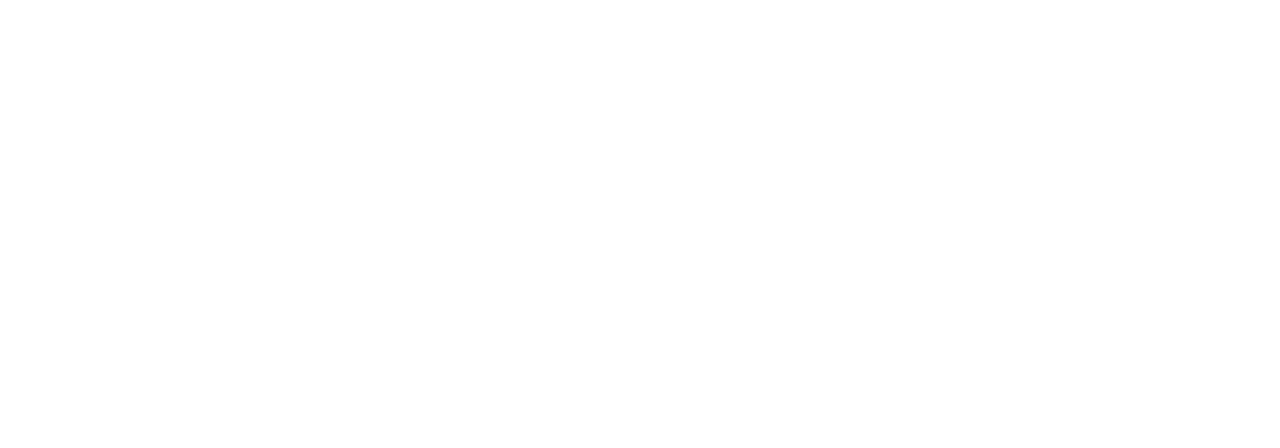
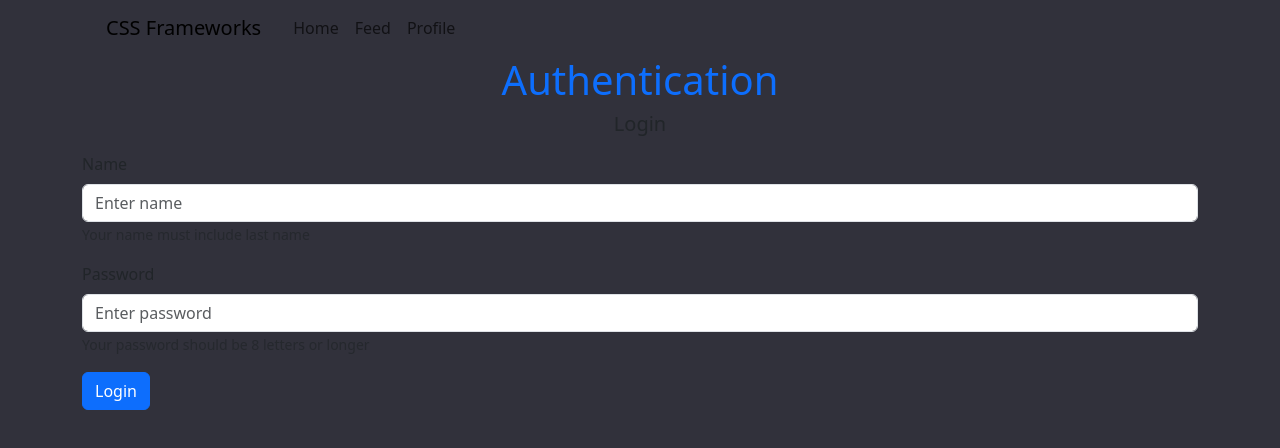
Before and after one commit to eskiltorset/css-frameworks, a website: page index.html in a window 1280 px wide. Drawn offline with nearby package versions, Linux system fonts and the light colour scheme.

Commit message:
installed sass watch and made scss files

```diff
--- a/index.html
+++ b/index.html
@@ -1,11 +1,72 @@
 <!DOCTYPE html>
-<html lang="en">
-<head>
-    <meta charset="UTF-8">
-    <meta name="viewport" content="width=device-width, initial-scale=1.0">
-    <title>Document</title>
-</head>
-<body>
+<html>
+    <head>
+        <meta charset="utf-8">
+        <meta http-equiv="X-UA-Compatible" content="IE=edge">
+        <title>Authentication Page</title>
+        <meta name="description" content="">
+        <meta name="viewport" content="width=device-width, initial-scale=1">
+        <link rel="stylesheet" href="node_modules/bootstrap/dist/css/bootstrap.min.css">
+        <!--<link rel="stylesheet" href="src/scss/styles.scss">-->
+        <link rel="stylesheet" href="/dist/css/styles.css">
+    </head>
+    <body>
+        <div class="container">
+            <nav class="navbar navbar-expand-lg">
+                <a class="navbar-brand mx-4" href="index.html">CSS Frameworks</a>
+                <button class="navbar-toggler" type="button" data-toggle="collapse" data-target="#navbarNav" aria-controls="navbarNav" aria-expanded="false" aria-label="Toggle navigation">
+                <span class="navbar-toggler-icon"></span>
+                </button>
+                <div class="collapse navbar-collapse" id="navbarNav">
+                <ul class="navbar-nav">
+                    <li class="nav-item active">
+                        <a class="nav-link" href="#">Home</a>
+                    </li>
+                    <li class="nav-item">
+                        <a class="nav-link" href="feed/index.html">Feed</a>
+                    </li>
+                    <li class="nav-item">
+                        <a class="nav-link" href="profile/index.html">Profile</a>
+                    </li>
+                </ul>
+                </div>
+            </nav>
+            </div>
+           <h1 class="text-primary text-center">
+                Authentication
+            </h1>
+          <h5 class="text-center">
+                Login
+            </h5>
+          <div class="container mt-3">
+              <div class="mb-3">
+                  <label for="name"
+                         class="form-label">
+                        Name
+                    </label>
+                  <input type="text"
+                         class="form-control"
+                         id="name"
+                         placeholder="Enter name">
+                  <small class="form-text">
+                        Your name must include last name
+                    </small>
+              </div>
 
-</body>
+              <div class="mb-3">
+                <label for="password"
+                       class="form-label">
+                      Password
+                  </label>
+                <input type="text"
+                       class="form-control"
+                       id="poassword"
+                       placeholder="Enter password">
+                <small class="form-text">
+                      Your password should be 8 letters or longer
+                  </small>
+            </div>
+            <button class="btn btn-primary">Login</button>
+          </div>
+    </body>
 </html>
--- a/package.json
+++ b/package.json
@@ -4,7 +4,8 @@
   "description": "A social media application written with bootstrap",
   "main": "index.js",
   "scripts": {
-    "test": "echo \"Error: no test specified\" && exit 1"
+    "build": "sass src/scss:dist/css",
+    "watch": "sass --watch src/scss:dist/css"
   },
   "repository": {
     "type": "git",
--- /dev/null
+++ b/src/scss/_variables.scss
@@ -0,0 +1,10 @@
+$blue:    #0d6efd;
+$indigo:  #6610f2;
+$purple:  #6f42c1;
+$pink:    #d63384;
+$red:     #dc3545;
+$orange:  #fd7e14;
+$yellow:  #ffc107;
+$green:   #0dc06d;
+$teal:    #20c997;
+$cyan:    #0dcaf0;
--- /dev/null
+++ b/src/scss/styles.scss
@@ -0,0 +1,10 @@
+@import "variables";
+@import "../../node_modules/bootstrap/scss/bootstrap.scss";
+
+body {
+    background-color: rgb(49, 49, 59);
+}
+
+a {
+    color: rgb(214, 214, 214);
+}
```
Also changed, not shown: dist/css/styles.css (added), 1 other file.
